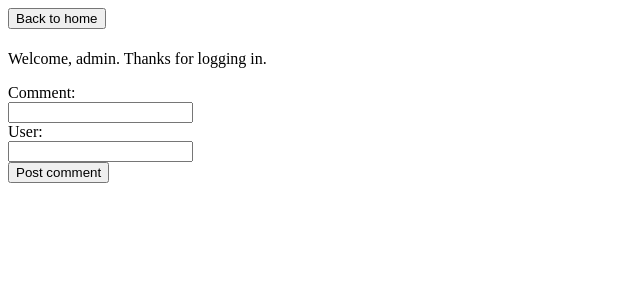
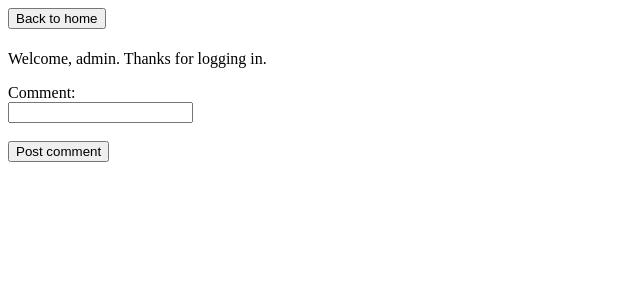
Before and after one commit to ehuang2467/classified_ads, a Django app: page /classified_ads/2/ in a window 1280 px wide. Shown: the top 300 px of the page, without its empty margins (0-640 px from the left). Run offline with Django 4.2, Linux system fonts and the light colour scheme; a user stored in the database is signed in; data comes from the database, SQL or seed files in the repository.

Commit message:
display username, removed user input when posting

```diff
--- a/ad_site/classified_ads/templates/classified_ads/detail.html
+++ b/ad_site/classified_ads/templates/classified_ads/detail.html
@@ -6,7 +6,7 @@
 <ul>
   {% for comment in ad.comment_set.all %}
   <li>{{ comment.text }}
-    Posted on: {{ comment.date_posted }} by {{ comment.user }}</li>
+    Posted on: {{ comment.date_posted }} by {{ comment.user.username }}</li>
   {% endfor %}
 </ul>
 
@@ -22,8 +22,6 @@
   {% csrf_token %}
   <label for="comment">Comment:</label><br>
   <input type="text" id="comment" name="comment"><br>
-  <label for="user">User:</label><br>
-  <input type="text" id="user" name="user">
   <br>
   <input type="submit" value="Post comment">
 </form>
--- a/ad_site/classified_ads/templates/classified_ads/index.html
+++ b/ad_site/classified_ads/templates/classified_ads/index.html
@@ -2,7 +2,7 @@
 <ul>
   {% for ad in latest_ads_list %}
   <li><a href="{% url 'classified_ads:detail' ad.id %}">{{ ad.text }}</a>
-    Posted on: {{ ad.date_posted }} by {{ ad.user }}</li>
+    Posted on: {{ ad.date_posted }} by {{ ad.user.username }}</li>
   {% endfor %}
 </ul>
 {% else %}
@@ -22,8 +22,6 @@
   <br>
   <label for="post">Post:</label><br>
   <input type="text" id="post" name="post"><br>
-  <label for="user">User:</label><br>
-  <input type="text" id="user" name="user">
   <br>
   <input type="submit" value="Post ad">
 </form>
```
